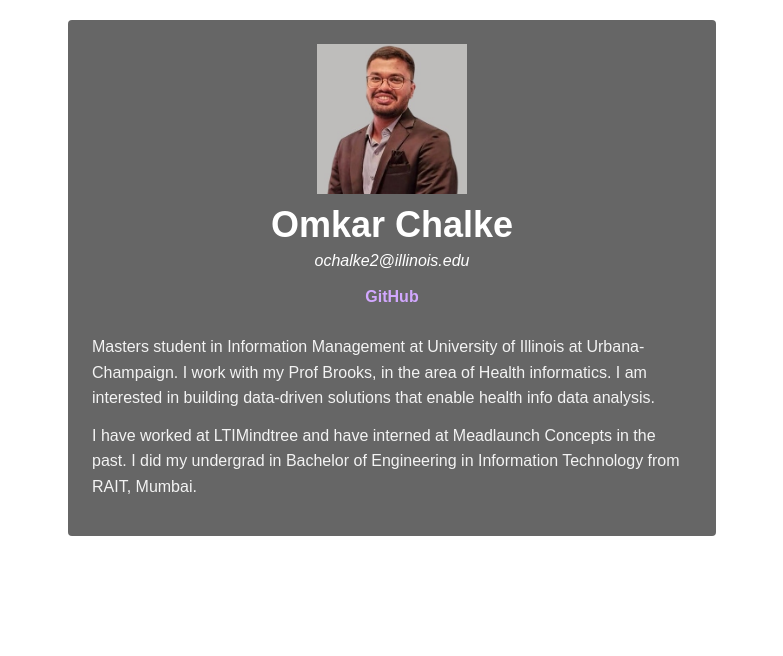
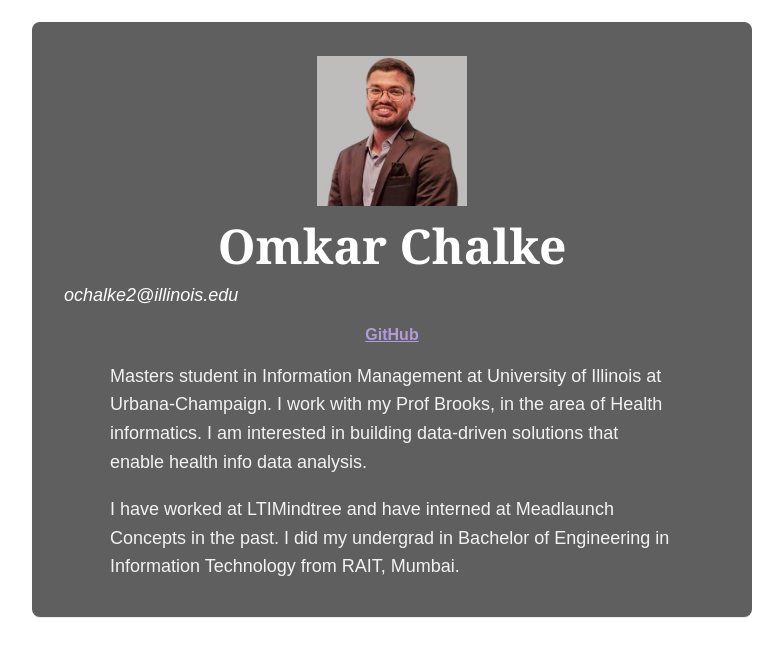
Before and after one commit to omkarvchalke/MP0, a website built with webpack: page src/index.html in a window 1280 px wide. Shown: the whole page, without its empty margins (248-1031 px from the left). Built offline with nearby package versions, Linux system fonts and the light colour scheme; files whose address does not match are found by name.

Commit message:
Update main.css

```diff
--- a/src/css/main.css
+++ b/src/css/main.css
@@ -1,46 +1,71 @@
+
+* { box-sizing: border-box; }
+html, body { height: 100%; margin: 0; }
 body {
-  background-color: white;
-  font-family: Arial, sans-serif;
+  background: #ffffff;
+  font-family: Arial, Helvetica, sans-serif;
+}
+
+.card {
+  background: #5f5f5f;
+  color: #ffffff;
+  width: 720px;
+  max-width: 88vw;
+  margin: 22px auto 90px;
+  padding: 28px 32px 36px;
   text-align: center;
-  margin: 0;
-  padding: 20px;
+  border-radius: 8px;
+  box-shadow: 0 1px 0 rgba(0,0,0,0.08);
 }
-.card {
-  background-color: #666666;
-  color: white;
-  max-width: 600px;
-  margin: 0 auto;
-  padding: 24px;
-  text-align: center;
-  border-radius: 4px;
-}
+
 .card img {
   width: 150px;
   height: 150px;
+  object-fit: cover;
   border-radius: 0;
-  object-fit: cover;
   display: block;
-  margin: 0 auto 10px;
+  margin: 6px auto 14px;
 }
-h1 {
-  margin: 10px 0 6px;
-  font-size: 36px;
+
+.card h1 {
+  font-family: Georgia, "Times New Roman", Times, serif;
+  font-size: 48px;
+  font-weight: 800;
+  line-height: 1.1;
+  margin: 6px 0 8px;
+  color: #ffffff;
 }
-.email {
+
+
+.card .email {
   font-style: italic;
-  margin: 4px 0 10px;
+  font-size: 18px;
+  margin: 0 0 14px;
+  color: #ffffff;
 }
-a {
-  color: #d2a8ff;
-  text-decoration: none;
-  font-weight: bold;
+
+
+.card a {
   display: inline-block;
-  margin: 8px 0 16px;
+  margin-top: 2px;
+  color: #b19cd9;
+  text-decoration: underline;
+  font-weight: 700;
 }
-a:hover { text-decoration: underline; }
-.bio {
+
+
+.card p {
+  max-width: 720px;
+  width: 86%;
+  margin: 18px auto 0;
   text-align: left;
+  font-size: 18px;
   line-height: 1.6;
-  margin: 12px 0;
-  color: #f3f3f3;
+  color: rgba(255,255,255,0.92);
 }
+
+@media (max-width: 540px) {
+  .card { width: 94vw; padding: 22px 18px 28px; }
+  .card h1 { font-size: 36px; }
+  .card p { width: 92%; font-size: 16px; }
+}
```
